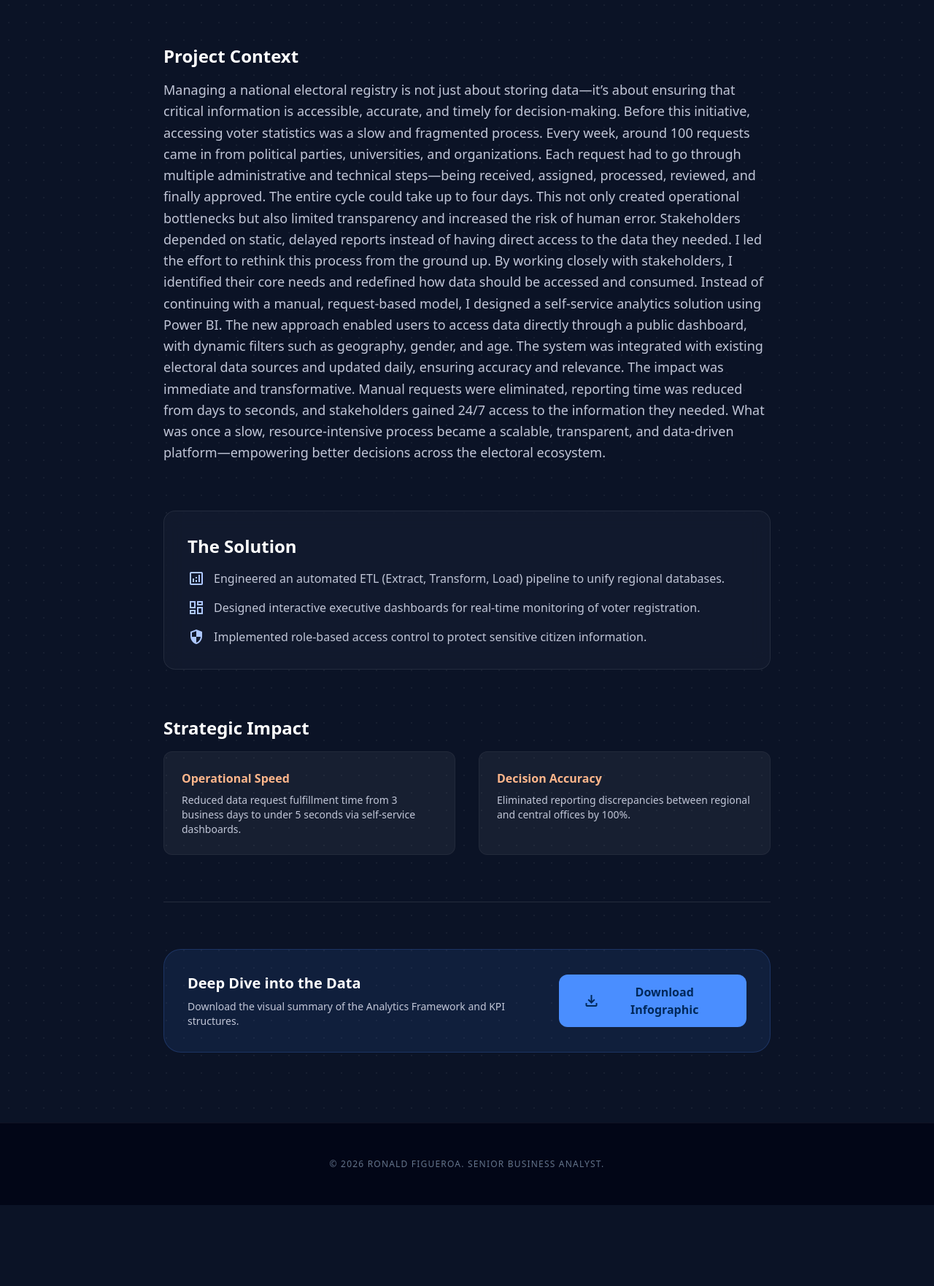
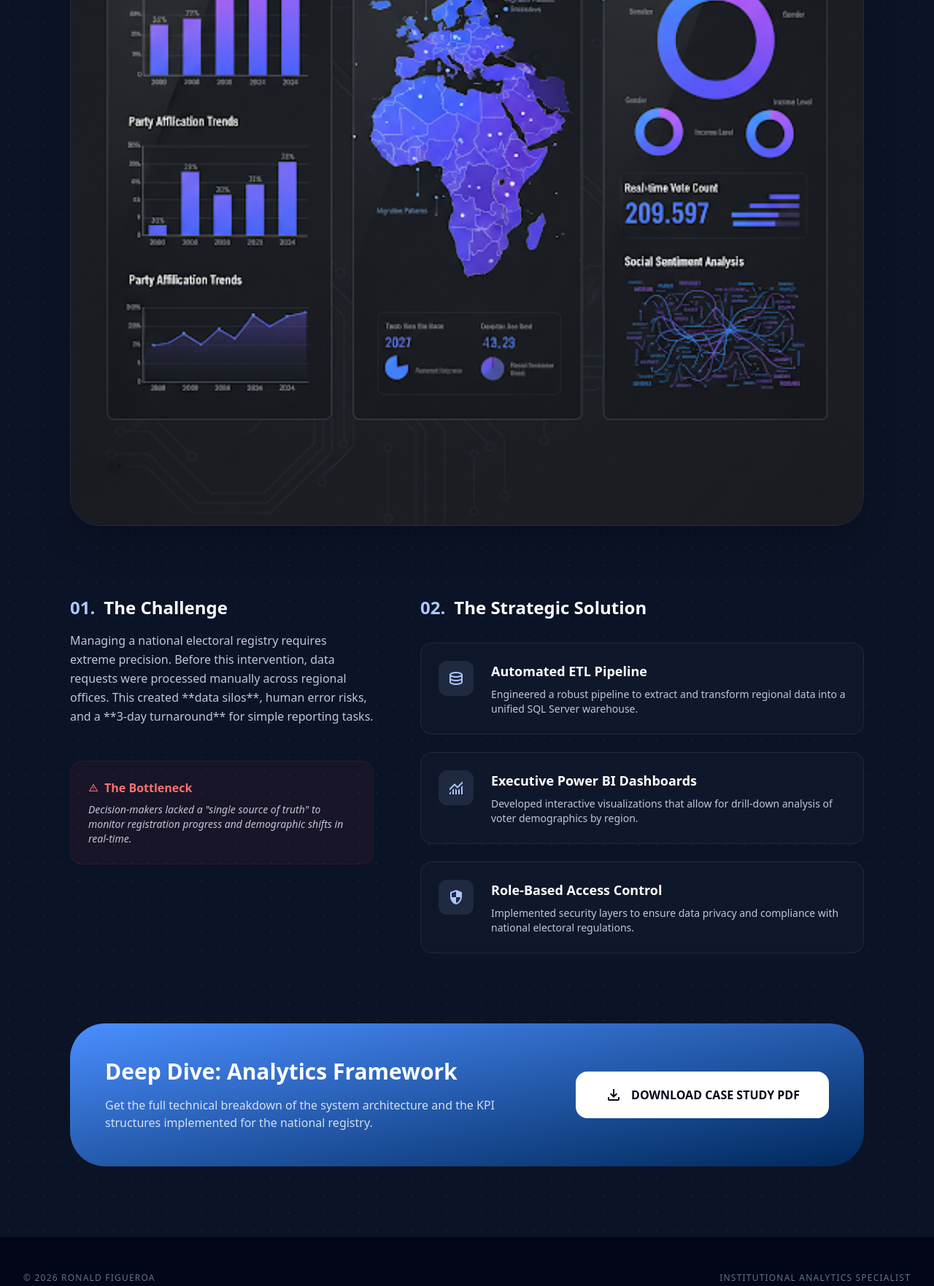
Before and after one commit to refigueroah/ronald-portfolio-2026, a plain HTML site: page case_study_electoral_registry_analytics/index.html in a window 1280 px wide. Shown: the part 893-2656 px from the top of the page at 73% size. Before the commit the page ends 2545 px from the top, so only its background shows below. Drawn offline with nearby package versions, Linux system fonts and the light colour scheme.

Commit message:
Update index.html

```diff
--- a/case_study_electoral_registry_analytics/index.html
+++ b/case_study_electoral_registry_analytics/index.html
@@ -26,107 +26,145 @@
     </script>
     <style>
         body { background-color: #0b1326; color: #dae2fd; }
-        .glass-card { background: rgba(23, 31, 51, 0.6); backdrop-filter: blur(12px); border: 1px solid rgba(255, 255, 255, 0.08); }
+        .glass-card { background: rgba(23, 31, 51, 0.4); backdrop-filter: blur(12px); border: 1px solid rgba(255, 255, 255, 0.08); }
         .dot-grid { background-image: radial-gradient(rgba(255, 255, 255, 0.05) 1px, transparent 0); background-size: 24px 24px; }
+        .gradient-border { border-image: linear-gradient(to right, #adc7ff, #4a8eff) 1; }
     </style>
 </head>
-<body class="font-sans antialiased selection:bg-primary/30">
+<body class="font-sans antialiased selection:bg-primary/30 dot-grid">
 
     <header class="fixed top-0 w-full z-50 border-b border-white/10 bg-slate-950/80 backdrop-blur-md">
         <div class="max-w-7xl mx-auto px-8 flex justify-between items-center h-16">
             <div class="text-xl font-bold tracking-tighter text-white">Ronald Figueroa</div>
             <nav class="hidden md:flex items-center gap-8 text-sm font-medium">
-                <a class="text-slate-400 hover:text-white transition-colors" href="../index.html">← Back to Portfolio</a>
-                <a class="text-primary border-b-2 border-primary pb-1" href="#overview">Overview</a>
-                <a class="text-slate-400 hover:text-white transition-colors" href="#impact">Impact</a>
+                <a class="text-slate-400 hover:text-white transition-colors flex items-center gap-2" href="../index.html">
+                    <span class="material-symbols-outlined text-sm">arrow_back</span> Back to Portfolio
+                </a>
             </nav>
-            <div class="flex items-center gap-4">
-                <a href="https://www.linkedin.com/in/refigueroah" target="_blank" class="text-slate-400 hover:text-primary transition-colors">
-                    <span class="material-symbols-outlined">link</span>
-                </a>
-            </div>
         </div>
     </header>
 
-    <main class="dot-grid pt-32 pb-24">
-        <article class="max-w-4xl mx-auto px-8">
-            <header class="mb-16">
-                <span class="text-secondary font-bold uppercase tracking-widest text-xs">Business Intelligence & Automation</span>
-                <h1 class="text-4xl md:text-6xl font-extrabold text-white mt-4 mb-8">Electoral Registry Analytics Platform</h1>
-                <div class="flex flex-wrap gap-4 text-sm">
-                    <span class="bg-white/5 border border-white/10 px-4 py-2 rounded-full">Focus: Real-time Reporting</span>
-                    <span class="bg-white/5 border border-white/10 px-4 py-2 rounded-full">Scope: National (Multi-branch)</span>
-                    <span class="bg-white/5 border border-white/10 px-4 py-2 rounded-full">Tech: SQL Server, Power BI</span>
+    <main class="pt-32 pb-24">
+        <article class="max-w-6xl mx-auto px-8">
+
+            <div class="grid grid-cols-1 lg:grid-cols-12 gap-12 mb-20">
+                <div class="lg:col-span-8">
+                    <span class="text-primary font-bold uppercase tracking-widest text-xs mb-4 block">Institutional Modernization</span>
+                    <h1 class="text-4xl md:text-6xl font-extrabold text-white leading-tight mb-6">Electoral Registry <br><span class="text-primary">Analytics Platform</span></h1>
+                    <p class="text-xl text-on-surface-variant leading-relaxed mb-8">
+                        Architecting a unified "Single Source of Truth" to eliminate manual data reporting across 20+ national branches.
+                    </p>
+                    <div class="flex flex-wrap gap-3">
+                        <span class="bg-white/5 border border-white/10 px-4 py-1.5 rounded-full text-xs font-semibold text-primary">SQL Server</span>
+                        <span class="bg-white/5 border border-white/10 px-4 py-1.5 rounded-full text-xs font-semibold text-primary">Power BI</span>
+                        <span class="bg-white/5 border border-white/10 px-4 py-1.5 rounded-full text-xs font-semibold text-primary">ETL Pipelines</span>
+                        <span class="bg-white/5 border border-white/10 px-4 py-1.5 rounded-full text-xs font-semibold text-primary">Business Intelligence</span>
+                    </div>
                 </div>
-            </header>
 
-            <div class="glass-card rounded-3xl overflow-hidden mb-16 aspect-video">
-                <img src="../assets/electoral_preview2.jpg" alt="Electoral Dashboard Overview" class="w-full h-full object-cover">
+                <div class="lg:col-span-4">
+                    <div class="glass-card p-8 rounded-3xl border-l-4 border-l-primary">
+                        <h4 class="text-white font-bold mb-6 flex items-center gap-2">
+                            <span class="material-symbols-outlined text-primary">bolt</span> Key Impact
+                        </h4>
+                        <div class="space-y-6">
+                            <div>
+                                <p class="text-xs text-slate-500 uppercase tracking-widest mb-1">Reporting Speed</p>
+                                <p class="text-2xl font-bold text-white">-99.9% Latency</p>
+                            </div>
+                            <div>
+                                <p class="text-xs text-slate-500 uppercase tracking-widest mb-1">Data Accuracy</p>
+                                <p class="text-2xl font-bold text-white">100% Unified</p>
+                            </div>
+                            <div>
+                                <p class="text-xs text-slate-500 uppercase tracking-widest mb-1">Manual Labor</p>
+                                <p class="text-2xl font-bold text-white">Eliminated</p>
+                            </div>
+                        </div>
+                    </div>
+                </div>
             </div>
 
-            <div class="space-y-16">
-                <section id="overview">
-                    <h2 class="text-2xl font-bold text-white mb-4">Project Context</h2>
-                    <p class="text-on-surface-variant leading-relaxed text-lg">
-                        Managing a national electoral registry is not just about storing data—it’s about ensuring that critical information is accessible, accurate, and timely for decision-making.
+            <div class="relative rounded-[2.5rem] overflow-hidden mb-24 border border-white/10 shadow-2xl">
+                <img src="../assets/electoral_preview.png" alt="Analytics Dashboard" class="w-full h-auto">
+            </div>
 
-Before this initiative, accessing voter statistics was a slow and fragmented process. Every week, around 100 requests came in from political parties, universities, and organizations. Each request had to go through multiple administrative and technical steps—being received, assigned, processed, reviewed, and finally approved. The entire cycle could take up to four days.
+            <div class="grid grid-cols-1 lg:grid-cols-12 gap-16">
 
-This not only created operational bottlenecks but also limited transparency and increased the risk of human error. Stakeholders depended on static, delayed reports instead of having direct access to the data they needed.
+                <div class="lg:col-span-5 space-y-12">
+                    <section>
+                        <h2 class="text-2xl font-bold text-white mb-4 flex items-center gap-3">
+                            <span class="text-primary">01.</span> The Challenge
+                        </h2>
+                        <p class="text-on-surface-variant leading-relaxed">
+                            Managing a national electoral registry requires extreme precision. Before this intervention, data requests were processed manually across regional offices. This created **data silos**, human error risks, and a **3-day turnaround** for simple reporting tasks.
+                        </p>
+                    </section>
 
-I led the effort to rethink this process from the ground up. By working closely with stakeholders, I identified their core needs and redefined how data should be accessed and consumed. Instead of continuing with a manual, request-based model, I designed a self-service analytics solution using Power BI.
+                    <div class="p-6 bg-red-500/5 border border-red-500/10 rounded-2xl">
+                        <h4 class="text-red-400 font-bold mb-2 flex items-center gap-2">
+                            <span class="material-symbols-outlined text-sm">warning</span> The Bottleneck
+                        </h4>
+                        <p class="text-sm text-on-surface-variant italic">
+                            Decision-makers lacked a "single source of truth" to monitor registration progress and demographic shifts in real-time.
+                        </p>
+                    </div>
+                </div>
 
-The new approach enabled users to access data directly through a public dashboard, with dynamic filters such as geography, gender, and age. The system was integrated with existing electoral data sources and updated daily, ensuring accuracy and relevance.
+                <div class="lg:col-span-7 space-y-6">
+                    <h2 class="text-2xl font-bold text-white mb-8 flex items-center gap-3">
+                        <span class="text-primary">02.</span> The Strategic Solution
+                    </h2>
 
-The impact was immediate and transformative. Manual requests were eliminated, reporting time was reduced from days to seconds, and stakeholders gained 24/7 access to the information they needed.
-
-What was once a slow, resource-intensive process became a scalable, transparent, and data-driven platform—empowering better decisions across the electoral ecosystem.
-                    </p>
-                </section>
-
-                <section id="solution" class="glass-card p-8 rounded-2xl">
-                    <h2 class="text-2xl font-bold text-white mb-4">The Solution</h2>
-                    <ul class="space-y-4 text-on-surface-variant">
-                        <li class="flex gap-3"><span class="material-symbols-outlined text-primary">analytics</span> Engineered an automated ETL (Extract, Transform, Load) pipeline to unify regional databases.</li>
-                        <li class="flex gap-3"><span class="material-symbols-outlined text-primary">dashboard</span> Designed interactive executive dashboards for real-time monitoring of voter registration.</li>
-                        <li class="flex gap-3"><span class="material-symbols-outlined text-primary">security</span> Implemented role-based access control to protect sensitive citizen information.</li>
-                    </ul>
-                </section>
-
-                <section id="impact">
-                    <h2 class="text-2xl font-bold text-white mb-4">Strategic Impact</h2>
-                    <div class="grid grid-cols-1 md:grid-cols-2 gap-8">
-                        <div class="p-6 rounded-xl bg-white/5 border border-white/5">
-                            <h4 class="text-secondary font-bold mb-2">Operational Speed</h4>
-                            <p class="text-sm text-on-surface-variant">Reduced data request fulfillment time from 3 business days to under 5 seconds via self-service dashboards.</p>
+                    <div class="glass-card p-6 rounded-2xl flex gap-6 group hover:bg-white/5 transition-colors">
+                        <div class="w-12 h-12 rounded-xl bg-primary/10 flex items-center justify-center text-primary shrink-0">
+                            <span class="material-symbols-outlined">database</span>
                         </div>
-                        <div class="p-6 rounded-xl bg-white/5 border border-white/5">
-                            <h4 class="text-secondary font-bold mb-2">Decision Accuracy</h4>
-                            <p class="text-sm text-on-surface-variant">Eliminated reporting discrepancies between regional and central offices by 100%.</p>
+                        <div>
+                            <h4 class="text-lg font-bold text-white mb-2">Automated ETL Pipeline</h4>
+                            <p class="text-sm text-on-surface-variant">Engineered a robust pipeline to extract and transform regional data into a unified SQL Server warehouse.</p>
                         </div>
                     </div>
-                </section>
 
-                <section class="border-t border-white/10 pt-16">
-                    <div class="flex flex-col md:flex-row items-center justify-between gap-8 bg-primary-container/10 p-8 rounded-3xl border border-primary-container/20">
+                    <div class="glass-card p-6 rounded-2xl flex gap-6 group hover:bg-white/5 transition-colors">
+                        <div class="w-12 h-12 rounded-xl bg-primary/10 flex items-center justify-center text-primary shrink-0">
+                            <span class="material-symbols-outlined">monitoring</span>
+                        </div>
                         <div>
-                            <h3 class="text-xl font-bold text-white mb-2">Deep Dive into the Data</h3>
-                            <p class="text-sm text-on-surface-variant">Download the visual summary of the Analytics Framework and KPI structures.</p>
+                            <h4 class="text-lg font-bold text-white mb-2">Executive Power BI Dashboards</h4>
+                            <p class="text-sm text-on-surface-variant">Developed interactive visualizations that allow for drill-down analysis of voter demographics by region.</p>
                         </div>
-                        <a href="../assets/electoral_analytics_summary.png" download="Ronald_Figueroa_Electoral_Analytics">
-                            <button class="bg-primary-container text-on-primary-container px-8 py-3 rounded-xl font-bold hover:scale-105 transition-transform flex items-center gap-2">
-                                <span class="material-symbols-outlined">download</span> Download Infographic
-                            </button>
-                        </a>
                     </div>
-                </section>
+
+                    <div class="glass-card p-6 rounded-2xl flex gap-6 group hover:bg-white/5 transition-colors">
+                        <div class="w-12 h-12 rounded-xl bg-primary/10 flex items-center justify-center text-primary shrink-0">
+                            <span class="material-symbols-outlined">security</span>
+                        </div>
+                        <div>
+                            <h4 class="text-lg font-bold text-white mb-2">Role-Based Access Control</h4>
+                            <p class="text-sm text-on-surface-variant">Implemented security layers to ensure data privacy and compliance with national electoral regulations.</p>
+                        </div>
+                    </div>
+                </div>
             </div>
+
+            <section class="mt-24 bg-gradient-to-br from-primary-container to-on-primary-container p-12 rounded-[3rem] text-center lg:text-left flex flex-col lg:flex-row items-center justify-between gap-8">
+                <div class="max-w-xl">
+                    <h2 class="text-3xl font-bold text-white mb-4">Deep Dive: Analytics Framework</h2>
+                    <p class="text-white/80">Get the full technical breakdown of the system architecture and the KPI structures implemented for the national registry.</p>
+                </div>
+                <a href="../assets/electoral_analytics_summary.pdf" download class="bg-white text-slate-950 px-10 py-5 rounded-2xl font-black flex items-center gap-3 hover:scale-105 transition-transform">
+                    <span class="material-symbols-outlined">download</span> DOWNLOAD CASE STUDY PDF
+                </a>
+            </section>
+
         </article>
     </main>
 
     <footer class="py-12 border-t border-white/5 bg-slate-950">
-        <div class="max-w-7xl mx-auto px-8 flex justify-center text-xs uppercase tracking-widest text-slate-500">
-            <p>© 2026 Ronald Figueroa. Senior Business Analyst.</p>
+        <div class="max-w-7xl mx-auto px-8 flex justify-between items-center text-xs uppercase tracking-widest text-slate-500">
+            <p>© 2026 Ronald Figueroa</p>
+            <p>Institutional Analytics Specialist</p>
         </div>
     </footer>
 
```
